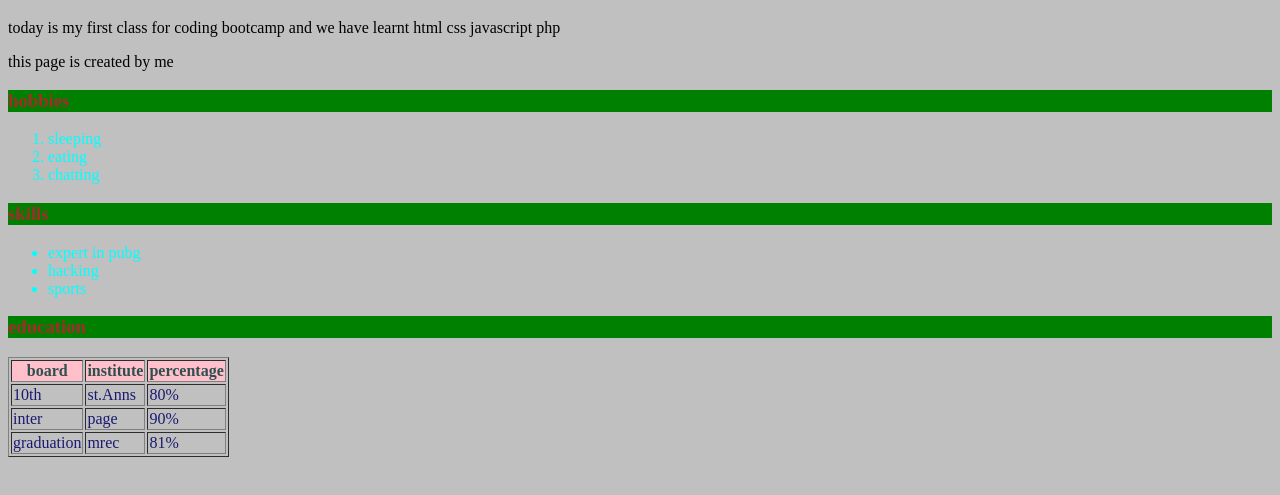
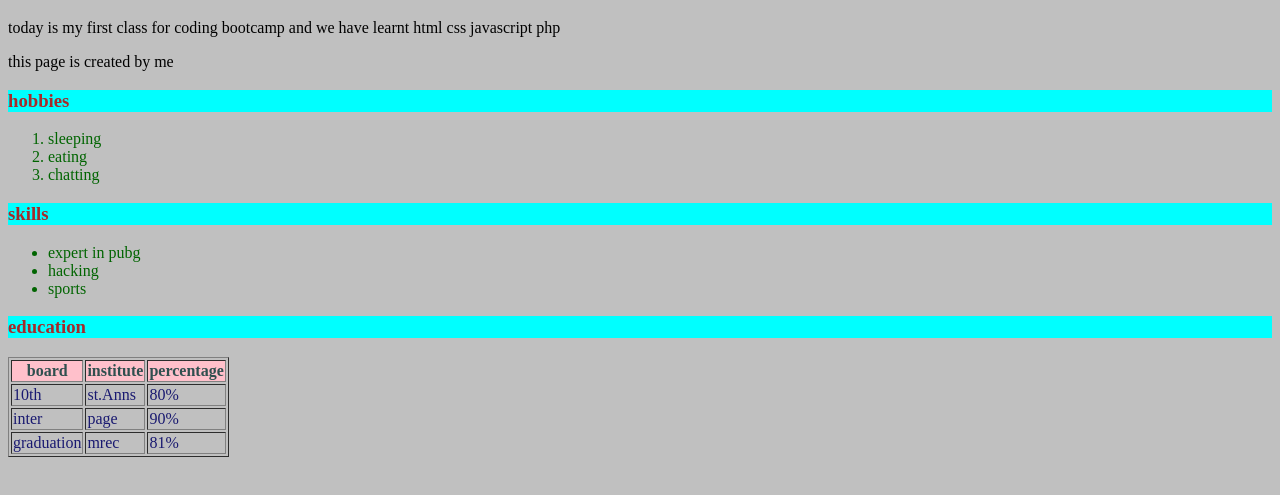
Before and after one commit to varshini1204/varshini1204.github.io, a plain HTML site: page index.html in a window 1280 px wide. Shown: the part 61-556 px from the top of the page. Drawn offline with Linux system fonts and the light colour scheme.

Commit message:
Update style.css

```diff
--- a/style.css
+++ b/style.css
@@ -2,11 +2,11 @@ h1{
     color:darkblue;
 }
 li{
-    color:aqua;
+    color:darkgreen;
 }
 h3{
     color:brown;
-    background: green;
+    background:aqua;
 }
 th{
     color:darkslategray;
```
